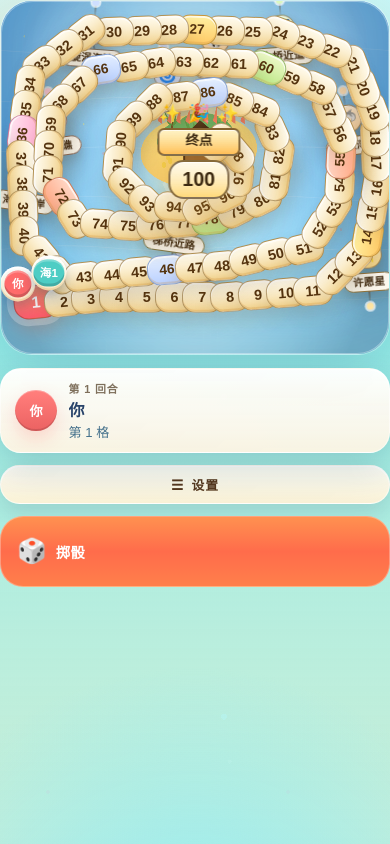
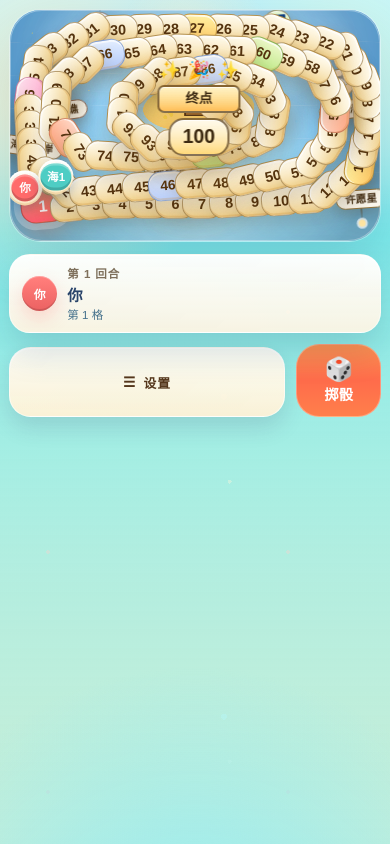
Before and after one commit to unix2dos/pirate-adventure-chess, a website built with Vite: page index.html in a window 390 px wide. Both pictures are taken after a click on the button "开始冒险". Built offline with nearby package versions, Linux system fonts and the light colour scheme.

Commit message:
feat: adapt mobile viewport layouts

```diff
--- a/src/app/app.js
+++ b/src/app/app.js
@@ -11,6 +11,7 @@ import { renderEventOverlay } from '../ui/event-overlay.js';
 import { renderInfoOverlay } from '../ui/info-overlay.js';
 import { renderWinScreen } from '../ui/win-screen.js';
 import { createAudioEngine } from '../audio/audio-engine.js';
+import { getViewportLayoutState } from './viewport-layout.js';
 
 const PLAYER_COLORS = ['#ff6b6b', '#4ecdc4', '#ffd166', '#7a9cff'];
 const TURN_ANIMATION_MS = {
@@ -119,9 +120,10 @@ function renderGameScene(root, payload = {}) {
   let isAnimatingTurn = false;
   let aiTurnTimeoutId = null;
   let infoOverlay = null;
+  let viewportLayout = getViewportLayoutState(globalThis);
 
   root.innerHTML = `
-    <section data-scene="game" class="scene-shell game-scene">
+    <section data-scene="game" class="scene-shell game-scene" data-layout="${viewportLayout.mode}">
       <div class="game-layout">
         <div class="game-stage">
           <div data-role="board-stage" class="board-stage-shell"></div>
@@ -132,9 +134,17 @@ function renderGameScene(root, payload = {}) {
     </section>
   `;
 
+  const sceneRoot = root.querySelector('[data-scene="game"]');
   const boardStage = root.querySelector('[data-role="board-stage"]');
   const hudStage = root.querySelector('[data-role="hud-stage"]');
   const overlayStage = root.querySelector('[data-role="event-overlay-stage"]');
+
+  function syncViewportLayout() {
+    viewportLayout = getViewportLayoutState(globalThis);
+    sceneRoot.dataset.layout = viewportLayout.mode;
+    sceneRoot.style.setProperty('--viewport-width', `${viewportLayout.width}px`);
+    sceneRoot.style.setProperty('--viewport-height', `${viewportLayout.height}px`);
+  }
 
   function clearAiTurnTimeout() {
     if (aiTurnTimeoutId !== null) {
@@ -144,7 +154,7 @@ function renderGameScene(root, payload = {}) {
   }
 
   function getInfoOverlayLayout() {
-    return globalThis.matchMedia?.('(max-width: 640px)').matches ? 'sheet' : 'anchored';
+    return viewportLayout.infoOverlayLayout;
   }
 
   function buildStickerAnchor(button) {
@@ -191,7 +201,9 @@ function renderGameScene(root, payload = {}) {
     infoOverlay = {
       detail,
       layout: options.layout ?? getInfoOverlayLayout(),
-      anchor: options.anchor ?? null,
+      anchor: options.layout === 'anchored' || (!options.layout && getInfoOverlayLayout() === 'anchored')
+        ? options.anchor ?? null
+        : null,
     };
     renderFrame();
   }
@@ -369,11 +381,15 @@ function renderGameScene(root, payload = {}) {
       return;
     }
 
+    syncViewportLayout();
     clearAiTurnTimeout();
 
     renderBoardRenderer(boardStage, { state: sceneState });
     renderAnimationLayer(boardStage, { state: sceneState });
-    renderGameHud(hudStage, { state: sceneState });
+    renderGameHud(hudStage, {
+      state: sceneState,
+      layout: viewportLayout,
+    });
 
     const pendingEvent = sceneState.pendingEvent?.event;
     if (pendingEvent && engine) {
@@ -427,7 +443,7 @@ function renderGameScene(root, payload = {}) {
           effectText: '设置里可以调声音、重新开始；真正踩到对应格子时，会按照挂卡说明稳定触发效果。',
           example: '例如“幸运骰”会让当前玩家再掷一次，“宝石礁”会让下回合多走 1 格。',
         }, {
-          layout: 'sheet',
+          layout: 'modal',
         });
       }, { once: true });
     }
@@ -449,8 +465,10 @@ function renderGameScene(root, payload = {}) {
           return;
         }
 
+        const layout = getInfoOverlayLayout();
         openInfoOverlay(detail, {
-          anchor: getInfoOverlayLayout() === 'anchored' ? buildStickerAnchor(button) : null,
+          layout,
+          anchor: layout === 'anchored' ? buildStickerAnchor(button) : null,
         });
       }, { once: true });
     });
@@ -492,6 +510,19 @@ function renderGameScene(root, payload = {}) {
   }
 
   renderFrame();
+  const handleViewportChange = () => {
+    syncViewportLayout();
+    renderFrame();
+  };
+
+  globalThis.addEventListener?.('resize', handleViewportChange);
+  globalThis.visualViewport?.addEventListener?.('resize', handleViewportChange);
+
+  return () => {
+    clearAiTurnTimeout();
+    globalThis.removeEventListener?.('resize', handleViewportChange);
+    globalThis.visualViewport?.removeEventListener?.('resize', handleViewportChange);
+  };
 }
 
 export function createApp(root, options = {}) {
@@ -509,7 +540,7 @@ export function createApp(root, options = {}) {
       renderStartScreen(mount, { onStart });
     },
     renderGame(mount, payload) {
-      renderGameScene(mount, payload);
+      return renderGameScene(mount, payload);
     },
     renderWin(mount, payload) {
       renderWinScreen(mount, payload);
--- a/src/app/scene-manager.js
+++ b/src/app/scene-manager.js
@@ -3,6 +3,7 @@ export function createSceneManager(root, renderers = {}) {
     throw new Error('createSceneManager requires a mount root element.');
   }
 
+  let cleanupCurrentScene = null;
   const scenes = {
     start: renderers.renderStart,
     game: renderers.renderGame,
@@ -10,11 +11,13 @@ export function createSceneManager(root, renderers = {}) {
   };
 
   function show(sceneName, payload = {}) {
+    cleanupCurrentScene?.();
+    cleanupCurrentScene = null;
     root.innerHTML = '';
     const renderScene = scenes[sceneName];
 
     if (typeof renderScene === 'function') {
-      renderScene(root, payload);
+      cleanupCurrentScene = renderScene(root, payload) ?? null;
       return;
     }
 
--- /dev/null
+++ b/src/app/viewport-layout.js
@@ -0,0 +1,47 @@
+const MOBILE_WIDTH_BREAKPOINT = 820;
+
+function toFiniteDimension(value, fallback = 0) {
+  return Number.isFinite(value) && value > 0 ? value : fallback;
+}
+
+function readMetricsFromSource(source = globalThis) {
+  if (source && typeof source.width === 'number' && typeof source.height === 'number') {
+    return {
+      width: toFiniteDimension(source.width),
+      height: toFiniteDimension(source.height),
+    };
+  }
+
+  const visualViewport = source?.visualViewport;
+  const width = toFiniteDimension(
+    visualViewport?.width,
+    toFiniteDimension(source?.innerWidth, 1440),
+  );
+  const height = toFiniteDimension(
+    visualViewport?.height,
+    toFiniteDimension(source?.innerHeight, 900),
+  );
+
+  return { width, height };
+}
+
+export function getViewportLayoutState(source = globalThis) {
+  const { width, height } = readMetricsFromSource(source);
+  const isPortrait = height >= width;
+  const isCompact = width <= MOBILE_WIDTH_BREAKPOINT;
+  const mode = !isCompact
+    ? 'desktop'
+    : isPortrait
+      ? 'mobile-portrait'
+      : 'mobile-landscape';
+
+  return {
+    width,
+    height,
+    isPortrait,
+    isCompact,
+    mode,
+    hudDocked: mode === 'mobile-portrait',
+    infoOverlayLayout: mode === 'desktop' ? 'anchored' : 'modal',
+  };
+}
--- a/src/styles/components.css
+++ b/src/styles/components.css
@@ -213,6 +213,13 @@
 }
 
 .hud-float {
+  position: absolute;
+  inset: 0;
+  pointer-events: none;
+}
+
+.hud-primary-bar,
+[data-role="hud-primary-bar"] {
   position: absolute;
   inset: 0;
   pointer-events: none;
@@ -644,17 +651,51 @@
   }
 }
 
-@media (max-width: 640px) and (orientation: portrait) {
-  .hud-stage-shell .hud-float {
+.hud-float[data-layout='mobile-portrait'] {
   position: static;
   display: grid;
-    gap: 0.75rem;
+  gap: 0.7rem;
   pointer-events: auto;
 }
 
-  .hud-stage-shell .hud-turn-pill,
-  .hud-stage-shell .hud-drawer,
-  .hud-stage-shell .hud-float__dock {
+.hud-float[data-layout='mobile-portrait'] .hud-turn-pill {
+  position: static;
+  inset: auto;
+  max-width: none;
+  width: 100%;
+  min-width: 0;
+  padding: 0.62rem 0.78rem;
+  gap: 0.62rem;
+  pointer-events: auto;
+}
+
+.hud-float[data-layout='mobile-portrait'] .hud-turn-pill__avatar {
+  width: 2.2rem;
+  height: 2.2rem;
+  font-size: 0.74rem;
+}
+
+.hud-float[data-layout='mobile-portrait'] .hud-turn-pill__name {
+  font-size: 0.96rem;
+}
+
+.hud-float[data-layout='mobile-portrait'] .hud-turn-pill__meta,
+.hud-float[data-layout='mobile-portrait'] .hud-turn-pill__eyebrow {
+  font-size: 0.72rem;
+}
+
+.hud-float[data-layout='mobile-portrait'] .hud-primary-bar {
+  position: static;
+  inset: auto;
+  display: grid;
+  grid-template-columns: minmax(0, 1fr) auto;
+  gap: 0.7rem;
+  align-items: end;
+  pointer-events: auto;
+}
+
+.hud-float[data-layout='mobile-portrait'] .hud-drawer,
+.hud-float[data-layout='mobile-portrait'] .hud-float__dock {
   position: static;
   inset: auto;
   left: auto;
@@ -663,41 +704,34 @@
   bottom: auto;
 }
 
-  .hud-stage-shell .hud-turn-pill {
-    max-width: none;
-    width: 100%;
-    pointer-events: auto;
-  }
-
-  .hud-stage-shell .hud-drawer {
+.hud-float[data-layout='mobile-portrait'] .hud-drawer {
   width: 100%;
 }
 
-  .hud-stage-shell .hud-drawer__toggle {
+.hud-float[data-layout='mobile-portrait'] .hud-drawer__toggle {
   width: 100%;
+  min-height: 4.4rem;
   justify-content: center;
+  border-radius: 1.35rem;
 }
 
-  .hud-stage-shell .hud-float__dock {
+.hud-float[data-layout='mobile-portrait'] .hud-float__dock {
   display: block;
   pointer-events: auto;
 }
 
-  .hud-stage-shell .dice-fab {
-    width: 100%;
-    min-width: 0;
+.hud-float[data-layout='mobile-portrait'] .dice-fab {
+  min-width: 5.3rem;
   min-height: 4.4rem;
-    padding: 0.8rem 1rem;
+  padding: 0.8rem 0.95rem;
   border-radius: 1.45rem;
-    grid-template-columns: auto minmax(0, 1fr) auto;
-    gap: 0.55rem;
-    justify-items: start;
 }
 
-  .hud-stage-shell .dice-fab__icon {
-    font-size: 1.5rem;
+.hud-float[data-layout='mobile-portrait'] .dice-fab__icon {
+  font-size: 1.44rem;
 }
 
+@media (max-width: 640px) {
   .board-cell-label {
     min-width: 2rem;
     height: 1.55rem;
@@ -769,11 +803,21 @@
 
 .overlay-card {
   width: min(520px, 100%);
+  max-height: min(34rem, calc(var(--viewport-height, var(--app-height)) - 2rem));
+  display: grid;
+  grid-template-rows: minmax(0, 1fr) auto;
+  gap: 1rem;
+  overflow: hidden;
   border-radius: 34px;
   padding: 1.4rem;
   background: color-mix(in oklab, white 80%, var(--bg-sand));
   box-shadow: 0 28px 80px rgba(34, 48, 93, 0.22);
   text-align: left;
+}
+
+.overlay-card__body {
+  min-height: 0;
+  overflow: auto;
 }
 
 .info-overlay {
@@ -783,7 +827,7 @@
   z-index: 12;
 }
 
-.info-overlay[data-layout='sheet'] {
+.info-overlay[data-layout='modal'] {
   display: grid;
   place-items: center;
   padding: clamp(1rem, 3vw, 2rem);
@@ -803,10 +847,12 @@
   pointer-events: auto;
 }
 
-.info-overlay[data-layout='sheet'] .info-overlay__card {
+.info-overlay[data-layout='modal'] .info-overlay__card {
   position: relative;
   width: min(28rem, 100%);
   max-width: 100%;
+  max-height: min(34rem, calc(var(--viewport-height, var(--app-height)) - 2rem));
+  overflow: auto;
 }
 
 .info-overlay__close {
--- a/src/styles/layout.css
+++ b/src/styles/layout.css
@@ -1,6 +1,6 @@
 .scene-shell {
   position: relative;
-  min-height: var(--app-height);
+  min-height: var(--viewport-height, var(--app-height));
   --scene-padding: clamp(1rem, 2.4vw, 2rem);
   --scene-pad-top: calc(var(--scene-padding) + var(--safe-top));
   --scene-pad-right: calc(var(--scene-padding) + var(--safe-right));
@@ -33,7 +33,7 @@
   width: 100%;
   margin: 0 auto;
   display: grid;
-  min-height: var(--app-height);
+  min-height: calc(var(--viewport-height, var(--app-height)) - var(--scene-block-gutter));
   place-items: center;
 }
 
@@ -41,9 +41,9 @@
   position: relative;
   display: grid;
   width: 100%;
-  max-width: 100%;
-  max-height: var(--app-height);
+  min-height: 0;
   justify-self: center;
+  justify-items: center;
 }
 
 .scene-panel {
@@ -66,10 +66,13 @@
 
 .board-stage-shell {
   position: relative;
-  width: min(100vw, calc(var(--app-height) * 1.72));
+  width: min(
+    calc(var(--viewport-width, 100vw) - var(--scene-inline-gutter)),
+    calc((var(--viewport-height, var(--app-height)) - var(--scene-block-gutter) - var(--hud-dock-height, 0px)) * 1.6)
+  );
   aspect-ratio: 16 / 10;
   min-height: 0;
-  max-height: var(--app-height);
+  max-height: calc(var(--viewport-height, var(--app-height)) - var(--scene-block-gutter) - var(--hud-dock-height, 0px));
   max-width: 100%;
   border-radius: 0;
   overflow: hidden;
@@ -100,16 +103,49 @@
   list-style: none;
 }
 
+.game-scene {
+  --scene-padding: 0;
+  --hud-dock-height: 0px;
+}
+
+.game-scene[data-layout="mobile-landscape"] {
+  --scene-padding: 0.7rem;
+}
+
+.game-scene[data-layout="mobile-portrait"] {
+  --scene-padding: 0.55rem;
+  --hud-dock-height: 8.35rem;
+}
+
+.game-scene[data-layout="mobile-portrait"] .game-layout {
+  place-items: stretch center;
+  align-content: space-between;
+}
+
+.game-scene[data-layout="mobile-portrait"] .game-stage {
+  width: 100%;
+  gap: 0.8rem;
+  justify-items: stretch;
+}
+
+.game-scene[data-layout="mobile-portrait"] .board-stage-shell {
+  width: min(
+    100%,
+    calc((var(--viewport-height, var(--app-height)) - var(--scene-block-gutter) - var(--hud-dock-height)) * 1.6)
+  );
+}
+
+.game-scene[data-layout="mobile-portrait"] .hud-stage-shell {
+  position: static;
+  inset: auto;
+  width: 100%;
+  pointer-events: auto;
+}
+
 @media (max-width: 980px) {
   .start-grid,
-  .win-grid,
-  .game-layout {
+  .win-grid {
     grid-template-columns: 1fr;
-  }
-
-  .board-stage-shell {
-    width: min(100vw, calc(var(--app-height) * 1.38));
-    aspect-ratio: 5 / 4;
   }
 }
 
@@ -122,38 +158,4 @@
     border-radius: 26px;
     padding: 1.125rem;
   }
-
-  .board-stage-shell {
-    width: min(100vw, calc(var(--app-height) * 1.08));
-    aspect-ratio: 11 / 10;
-  }
 }
-
-@media (max-width: 640px) and (orientation: portrait) {
-  .game-scene {
-    --scene-padding: 0.55rem;
-  }
-
-  .game-layout {
-    min-height: var(--app-height);
-    place-items: start stretch;
-    align-content: start;
-  }
-
-  .game-stage {
-    width: 100%;
-    gap: 0.85rem;
-  }
-
-  .board-stage-shell {
-    width: 100%;
-    max-height: none;
-  }
-
-  .hud-stage-shell {
-    position: static;
-    inset: auto;
-    width: 100%;
-    pointer-events: auto;
-  }
-}
--- a/src/ui/event-overlay.js
+++ b/src/ui/event-overlay.js
@@ -13,8 +13,8 @@ export function renderEventOverlay(root, { event, onResolve }) {
     <section data-scene="event-overlay" class="event-overlay" role="alertdialog" aria-modal="true" aria-labelledby="event-title" aria-describedby="event-desc">
       <div aria-live="assertive" class="sr-only">触发海上遭遇：${event?.title ?? '神秘遭遇'}。${event?.description ?? ''}</div>
       <article class="overlay-card">
-        <span class="scene-caption">海上遭遇</span>
-        <div class="stack" style="margin-top:1rem;">
+        <div class="overlay-card__body stack">
+          <span class="scene-caption">海上遭遇</span>
           <div class="overlay-badge" aria-hidden="true">${event?.emoji ?? '🌊'}</div>
           <h2 id="event-title" class="overlay-title">${event?.title ?? '神秘遭遇'}</h2>
           <p id="event-desc" class="overlay-copy">${event?.description ?? ''}</p>
--- a/src/ui/game-hud.js
+++ b/src/ui/game-hud.js
@@ -11,9 +11,10 @@ function buildRecentRollSummary(recentRolls = []) {
     .join('，');
 }
 
-export function renderGameHud(root, { state }) {
+export function renderGameHud(root, { state, layout = { mode: 'desktop' } }) {
   const currentPlayer = state.currentPlayer ?? { id: 'crew-1', name: '待命船员', color: '#ff6b6b' };
   const crew = Array.isArray(state.crew) && state.crew.length > 0 ? state.crew : [currentPlayer];
+  const layoutMode = layout?.mode ?? 'desktop';
   const recentEventTitle = state.recentEvent?.title ?? '准备出航';
   const recentRolls = Array.isArray(state.recentRolls) ? state.recentRolls : [];
   const turnLabel = typeof state.turnNumber === 'number' ? `第 ${state.turnNumber} 回合` : '冒险进行中';
@@ -50,7 +51,7 @@ export function renderGameHud(root, { state }) {
     <div aria-live="polite" class="sr-only">
       最近掷骰：${rollSummaryLabel}。轮到 ${currentPlayer.name}。${turnLabel}。${actionTitle}。${recentEventTitle}
     </div>
-    <aside data-scene="game-hud" class="hud-float">
+    <aside data-scene="game-hud" class="hud-float" data-layout="${layoutMode}">
       <div class="hud-turn-pill" data-role="turn-pill" style="--current-player:${currentPlayer.color};">
         <span class="hud-turn-pill__avatar">${currentPlayerBadge}</span>
         <span class="hud-turn-pill__stack">
@@ -60,6 +61,7 @@ export function renderGameHud(root, { state }) {
         </span>
       </div>
 
+      <div class="hud-primary-bar" data-role="hud-primary-bar">
         <details class="hud-drawer" data-role="hud-drawer">
           <summary class="hud-drawer__toggle" data-role="hud-toggle">
             设置
@@ -96,6 +98,7 @@ export function renderGameHud(root, { state }) {
             ${diceValue ? `<span class="dice-fab__value">${diceValue}</span>` : ''}
           </button>
         </section>
+      </div>
     </aside>
   `;
 }
```
Also changed, not shown: index.html (+7 -6 lines), src/styles/base.css (+5 -3 lines), src/styles/scenes.css (+42 -0 lines), src/ui/info-overlay.js (+10 -3 lines), tests/app/mobile-layout.test.js (+114 -9 lines), tests/ui/game-hud.test.js (+25 -0 lines), tests/ui/info-overlay.test.js (+4 -3 lines). Lines whose indentation alone changed are shown as unchanged.
